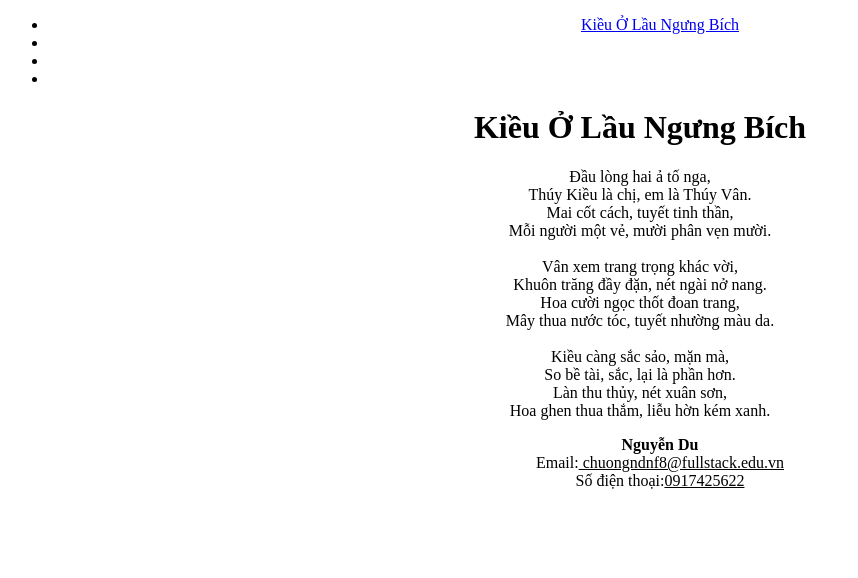
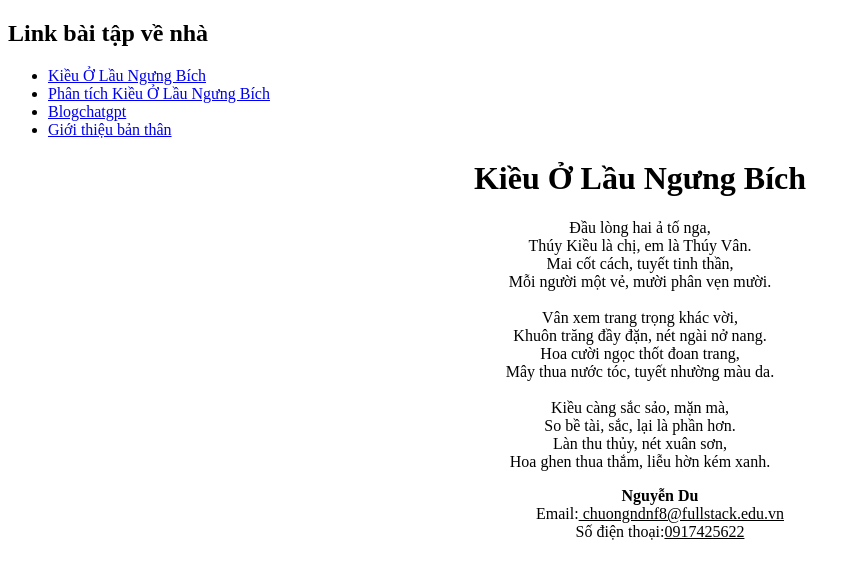
Before and after one commit to NguyenChuong10/Baitap-buoi-2-f8, a plain HTML site: page index.html in a window 1280 px wide. Shown: the whole page, without its empty margins (0-858 px from the left). Drawn offline with Linux system fonts and the light colour scheme.

Commit message:
baitapvenhabuoi2

```diff
--- a/index.html
+++ b/index.html
@@ -7,13 +7,14 @@
   </head>
 
   <body>
+    <h2>Link bài tập về nhà </h2>
+    <ul>
+        <li><a href="https://nguyenchuong10.github.io/Baitap-buoi-2-f8/">Kiều Ở Lầu Ngưng Bích</a></li>
+        <li><a href="https://nguyenchuong10.github.io/Baitap-buoi-2-f8/news.html">Phân tích Kiều Ở Lầu Ngưng Bích</a></li>
+        <li><a href="https://nguyenchuong10.github.io/Baitap-buoi-2-f8/blog.html">Blogchatgpt</a></li>
+        <li><a href="https://nguyenchuong10.github.io/Baitap-buoi-2-f8/intro.html">Giới thiệu bản thân</a></li>
+      </ul>
     <div style="text-align:center;">
-      <ul>
-        <li><a href="https://nguyenchuong10.github.io/Baitap-buoi-2-f8/">Kiều Ở Lầu Ngưng Bích</a></li>
-        <li><a href=""></a></li>
-        <li><a href=""></a></li>
-        <li><a href=""></a></li>
-      </ul>
       <h1>Kiều Ở Lầu Ngưng Bích</h1>
       <p>
         Đầu lòng hai ả tố nga,<br />
```
Also changed, not shown: blog.html (+7 -0 lines), intro.html (+7 -0 lines), news.html (+7 -0 lines).
